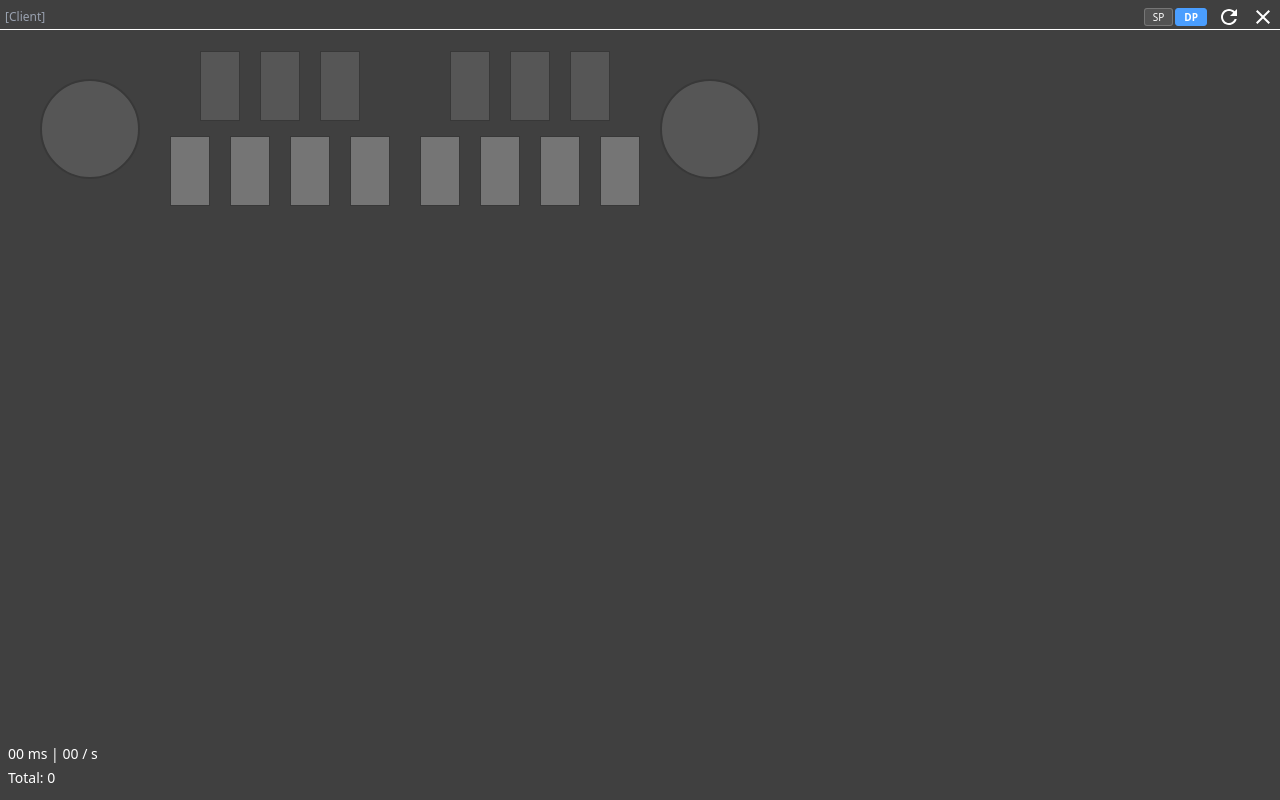
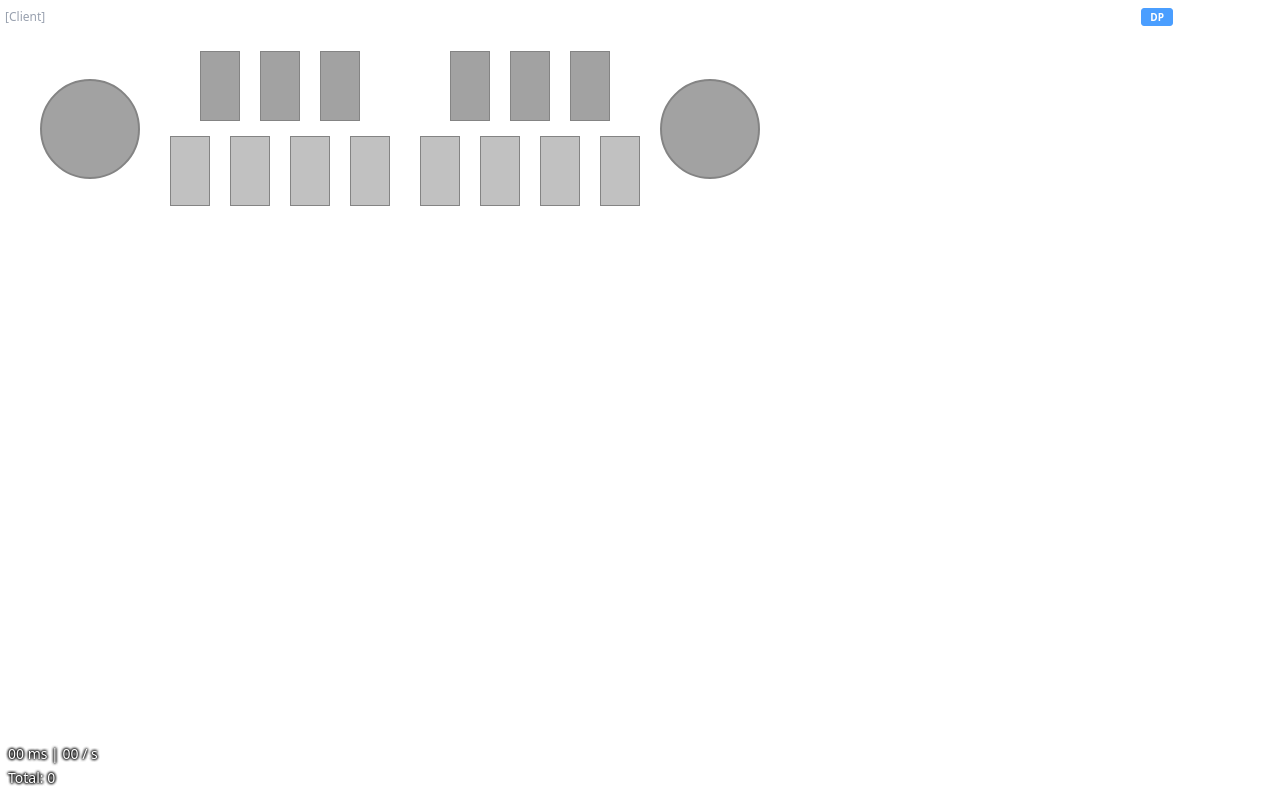
Before and after one commit to nnsi/bc-app, a React (Vite) app: page / in a window 1280 px wide. Both pictures are taken after a click on the button "DP". Built offline with nearby package versions, Linux system fonts and the light colour scheme.

Commit message:
✨ ウインドウの透過に対応

```diff
--- a/index.html
+++ b/index.html
@@ -8,6 +8,9 @@
     <style>
       html,
       body {
+        background: transparent;
+      }
+      body.non-transparent {
         background: #333;
       }
     </style>
--- a/src/App.tsx
+++ b/src/App.tsx
@@ -31,6 +31,11 @@ function App() {
   const [is2P, setIs2P] = useState<boolean>(() => {
     const saved = localStorage.getItem('playerSide');
     return saved === '2P';
+  });
+  // 透過状態 - localStorageから初期値を取得
+  const [isTransparent, setIsTransparent] = useState<boolean>(() => {
+    const saved = localStorage.getItem('isTransparent');
+    return saved !== 'false'; // デフォルトは透過（true）
   });
 
   // カスタムフックによる機能の組み合わせ
@@ -182,6 +187,16 @@ function App() {
     localStorage.setItem('playerSide', is2P ? '2P' : '1P');
   }, [is2P]);
 
+  // 透過状態の変更をlocalStorageに保存とbodyクラスの更新
+  useEffect(() => {
+    localStorage.setItem('isTransparent', String(isTransparent));
+    if (isTransparent) {
+      document.body.classList.remove('non-transparent');
+    } else {
+      document.body.classList.add('non-transparent');
+    }
+  }, [isTransparent]);
+
   // プレイモード変更時の処理
   const prevModeRef = useRef(settings.playMode.mode);
   useEffect(() => {
@@ -271,13 +286,15 @@ function App() {
   }, [connectWebSocket, setReceiveMode]);
 
   return (
-    <div className="min-h-screen bg-neutral-700 text-white overflow-hidden select-none text-sm">
+    <div className={`min-h-screen text-white overflow-hidden select-none text-sm ${isTransparent ? 'bg-transparent' : 'bg-neutral-700'}`}>
       <AppHeader
         isServerMode={isServerMode}
         onReload={handleReloadClick}
         onClose={close}
         currentMode={settings.playMode.mode}
         onModeChange={setPlayMode}
+        isTransparent={isTransparent}
+        onTransparencyChange={setIsTransparent}
       />
       <div className="p-[5px] mt-4">
         {wsError && (
--- a/src/components/AppHeader.tsx
+++ b/src/components/AppHeader.tsx
@@ -17,6 +17,10 @@ interface AppHeaderProps {
   currentMode: PlayMode;
   /** プレイモード変更時のコールバック */
   onModeChange: (mode: PlayMode) => void;
+  /** 透過状態かどうか */
+  isTransparent: boolean;
+  /** 透過状態変更時のコールバック */
+  onTransparencyChange: (isTransparent: boolean) => void;
 }
 
 /**
@@ -29,6 +33,8 @@ const AppHeaderComponent: React.FC<AppHeaderProps> = ({
   onClose,
   currentMode,
   onModeChange,
+  isTransparent,
+  onTransparencyChange,
 }) => {
   const { localIp } = useLocalIp();
 
@@ -75,6 +81,19 @@ const AppHeaderComponent: React.FC<AppHeaderProps> = ({
           </button>
         </div>
         <span
+          onClick={() => onTransparencyChange(!isTransparent)}
+          className="cursor-pointer mr-[10px] hover:opacity-70 transition-opacity"
+          title={isTransparent ? "背景を不透明にする" : "背景を透明にする"}
+        >
+          <svg width="24" height="24" viewBox="0 0 24 24" fill="none" xmlns="http://www.w3.org/2000/svg">
+            {isTransparent ? (
+              <path d="M12 4.5C7 4.5 2.73 7.61 1 12c1.73 4.39 6 7.5 11 7.5s9.27-3.11 11-7.5c-1.73-4.39-6-7.5-11-7.5zM12 17c-2.76 0-5-2.24-5-5s2.24-5 5-5 5 2.24 5 5-2.24 5-5 5zm0-8c-1.66 0-3 1.34-3 3s1.34 3 3 3 3-1.34 3-3-1.34-3-3-3z" fill="currentColor"/>
+            ) : (
+              <path d="M12 7c2.76 0 5 2.24 5 5 0 .65-.13 1.26-.36 1.83l2.92 2.92c1.51-1.26 2.7-2.89 3.43-4.75-1.73-4.39-6-7.5-11-7.5-1.4 0-2.74.25-3.98.7l2.16 2.16C10.74 7.13 11.35 7 12 7zM2 4.27l2.28 2.28.46.46C3.08 8.3 1.78 10.02 1 12c1.73 4.39 6 7.5 11 7.5 1.55 0 3.03-.3 4.38-.84l.42.42L19.73 22 21 20.73 3.27 3 2 4.27zM7.53 9.8l1.55 1.55c-.05.21-.08.43-.08.65 0 1.66 1.34 3 3 3 .22 0 .44-.03.65-.08l1.55 1.55c-.67.33-1.41.53-2.2.53-2.76 0-5-2.24-5-5 0-.79.2-1.53.53-2.2zm4.31-.78l3.15 3.15.02-.16c0-1.66-1.34-3-3-3l-.17.01z" fill="currentColor"/>
+            )}
+          </svg>
+        </span>
+        <span
           onClick={onReload}
           className="cursor-pointer mr-[10px] hover:opacity-70 transition-opacity"
         >
--- a/src/components/BeatStatus.tsx
+++ b/src/components/BeatStatus.tsx
@@ -29,7 +29,7 @@ export const BeatStatus: React.FC<{ status: ControllerStatus }> = ({
       : 0;
 
   return (
-    <p className="absolute left-2 bottom-2">
+    <p className="absolute left-2 bottom-2" style={{ textShadow: '0 0 3px #000, 0 0 3px #000, 0 0 3px #000, 0 0 3px #000' }}>
       {releaseAverage.toString().padStart(2, '0')} ms | {density.toString().padStart(2, '0')} / s <br />Total: {count}
     </p>
   );
--- a/src/components/BeatStatusDP.tsx
+++ b/src/components/BeatStatusDP.tsx
@@ -88,10 +88,10 @@ export const BeatStatusDP: React.FC<BeatStatusDPProps> = ({
     const stats = player1Status ? player1Stats : player2Stats;
     return (
       <div className="mt-0 text-white text-left">
-        <p className="my-1 text-sm text-left">
+        <p className="my-1 text-sm text-left" style={{ textShadow: '0 0 3px #000, 0 0 3px #000, 0 0 3px #000, 0 0 3px #000' }}>
           {stats.releaseAverage.toString().padStart(2, '0')} ms | {stats.density.toString().padStart(2, '0')} / s
         </p>
-        <p className="my-1 text-sm text-left">Total: {stats.count}</p>
+        <p className="my-1 text-sm text-left" style={{ textShadow: '0 0 3px #000, 0 0 3px #000, 0 0 3px #000, 0 0 3px #000' }}>Total: {stats.count}</p>
       </div>
     );
   }
@@ -99,10 +99,10 @@ export const BeatStatusDP: React.FC<BeatStatusDPProps> = ({
   // DPモードは統合統計のみ表示
   return (
     <div className="text-white text-left absolute left-2 bottom-2">
-      <p className="my-1 text-sm text-left">
+      <p className="my-1 text-sm text-left" style={{ textShadow: '0 0 3px #000, 0 0 3px #000, 0 0 3px #000, 0 0 3px #000' }}>
         {combinedStats.releaseAverage.toString().padStart(2, '0')} ms | {combinedStats.density.toString().padStart(2, '0')} / s
       </p>
-      <p className="my-1 text-sm text-left">
+      <p className="my-1 text-sm text-left" style={{ textShadow: '0 0 3px #000, 0 0 3px #000, 0 0 3px #000, 0 0 3px #000' }}>
         Total: {combinedStats.count}
       </p>
     </div>
--- a/src/components/ControllerDisplay.tsx
+++ b/src/components/ControllerDisplay.tsx
@@ -23,8 +23,8 @@ interface ControllerDisplayProps {
 const ControllerDisplayComponent: React.FC<ControllerDisplayProps> = ({ status, is2P, onPlayerSideChange }) => {
   return (
     <>
-      <div style={{ position:"absolute", bottom:"0.5rem", "right":"1rem",display: 'flex', justifyContent: 'center', gap: '20px' }}>
-        <label>
+      <div style={{ position:"absolute", bottom:"0.5rem", right:"1rem",display: 'flex', justifyContent: 'center', gap: '20px' }}>
+        <label style={{ textShadow: '0 0 3px #000, 0 0 3px #000, 0 0 3px #000, 0 0 3px #000' }}>
           <input
             type="radio"
             name="playerSide"
@@ -33,7 +33,7 @@ const ControllerDisplayComponent: React.FC<ControllerDisplayProps> = ({ status,
           />
           1P
         </label>
-        <label>
+        <label style={{ textShadow: '0 0 3px #000, 0 0 3px #000, 0 0 3px #000, 0 0 3px #000' }}>
           <input
             type="radio"
             name="playerSide"
```
